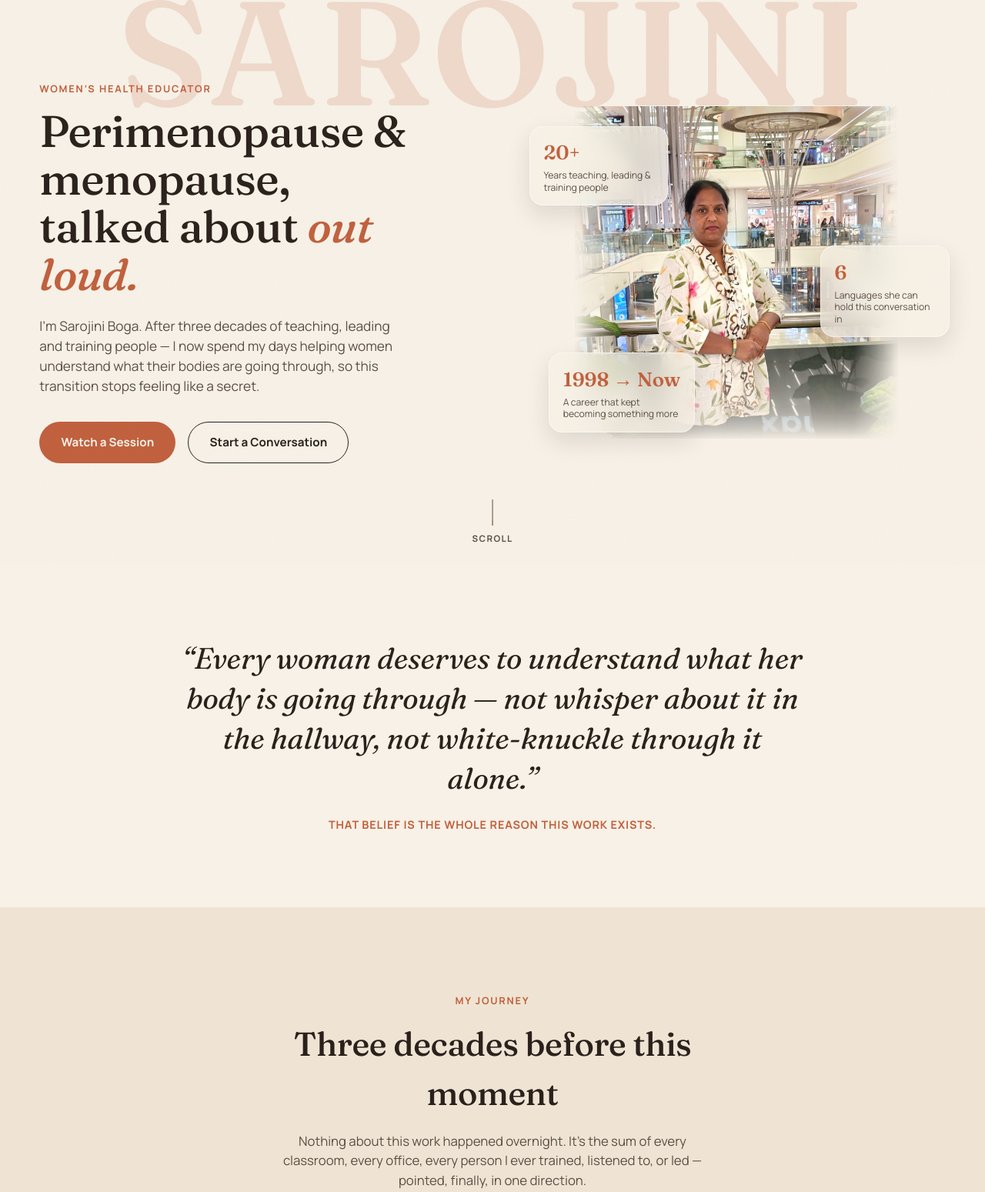
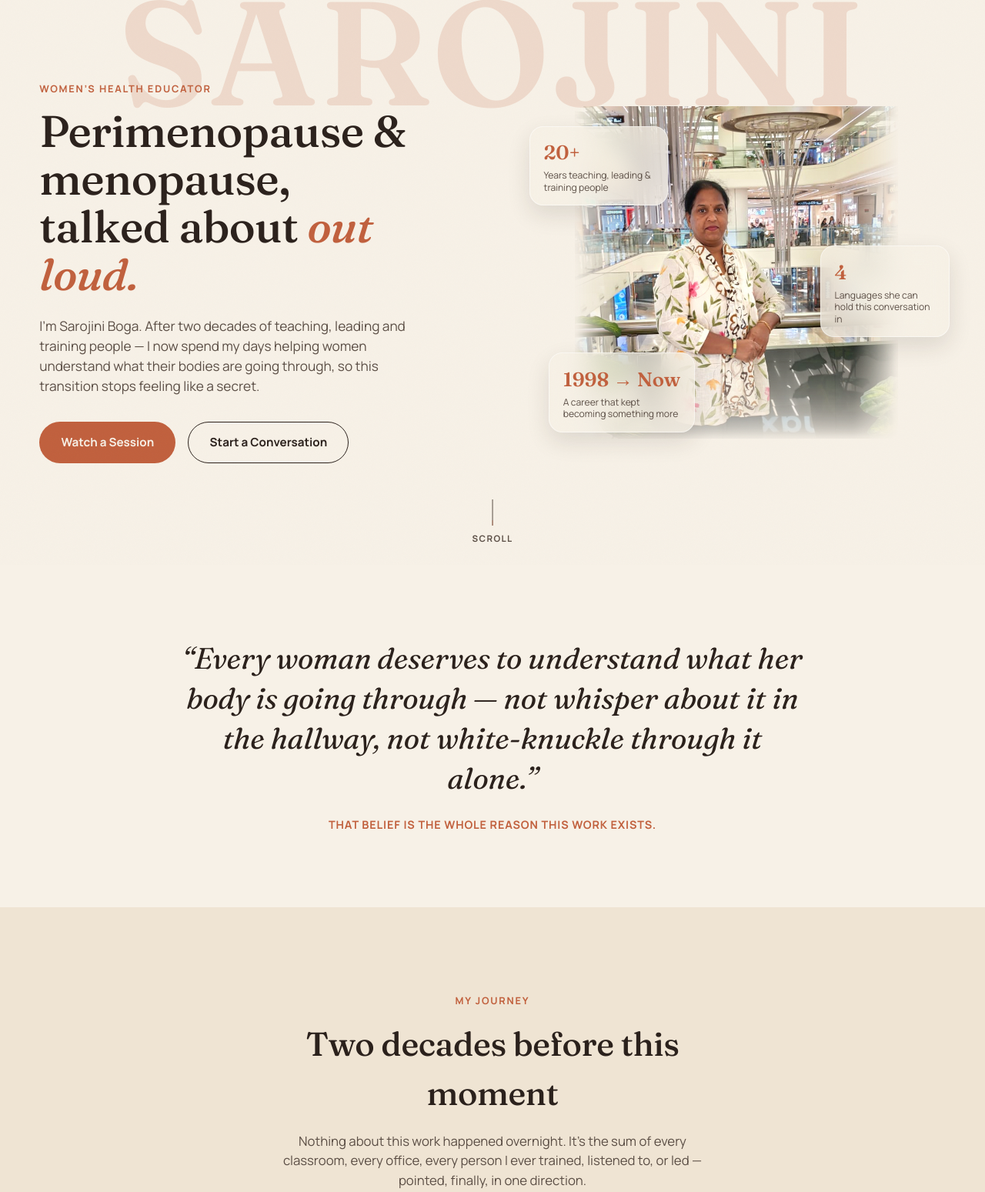
Before and after one commit to kodekave/sarojini-boga.github.io, a plain HTML site: page index.html in a window 1280 px wide. Shown: the part 66-1615 px from the top of the page at 77% size. Drawn offline with Linux system fonts and the light colour scheme.

Commit message:
Update to two decades; trim languages to 4

```diff
--- a/index.html
+++ b/index.html
@@ -8,7 +8,7 @@
 
 <!-- Open Graph -->
 <meta property="og:title" content="Sarojini Boga — Women's Health Educator">
-<meta property="og:description" content="Guiding women through perimenopause & menopause with clarity, warmth, and three decades of showing up for people.">
+<meta property="og:description" content="Guiding women through perimenopause & menopause with clarity, warmth, and two decades of showing up for people.">
 <meta property="og:image" content="assets/avatar.jpg">
 <meta property="og:type" content="website">
 
@@ -59,7 +59,7 @@
         talked about <em>out loud.</em>
       </h1>
       <p class="hero-sub reveal">
-        I'm Sarojini Boga. After three decades of teaching, leading and
+        I'm Sarojini Boga. After two decades of teaching, leading and
         training people &mdash; I now spend my days helping women understand
         what their bodies are going through, so this transition stops
         feeling like a secret.
@@ -77,7 +77,7 @@
         <span class="stat-label">Years teaching, leading &amp; training people</span>
       </div>
       <div class="stat-card stat-card--2">
-        <span class="stat-num">6</span>
+        <span class="stat-num">4</span>
         <span class="stat-label">Languages she can hold this conversation in</span>
       </div>
       <div class="stat-card stat-card--3">
@@ -108,7 +108,7 @@
 <section class="journey" id="journey">
   <div class="section-head">
     <p class="eyebrow reveal">My Journey</p>
-    <h2 class="section-title reveal">Three decades before this moment</h2>
+    <h2 class="section-title reveal">Two decades before this moment</h2>
     <p class="section-lede reveal">
       Nothing about this work happened overnight. It's the sum of every
       classroom, every office, every person I ever trained, listened to,
@@ -288,8 +288,6 @@
       <span>Hindi</span>
       <span>Telugu</span>
       <span>Marathi</span>
-      <span>Gujarati</span>
-      <span>Spanish</span>
     </div>
   </div>
 </section>
```
